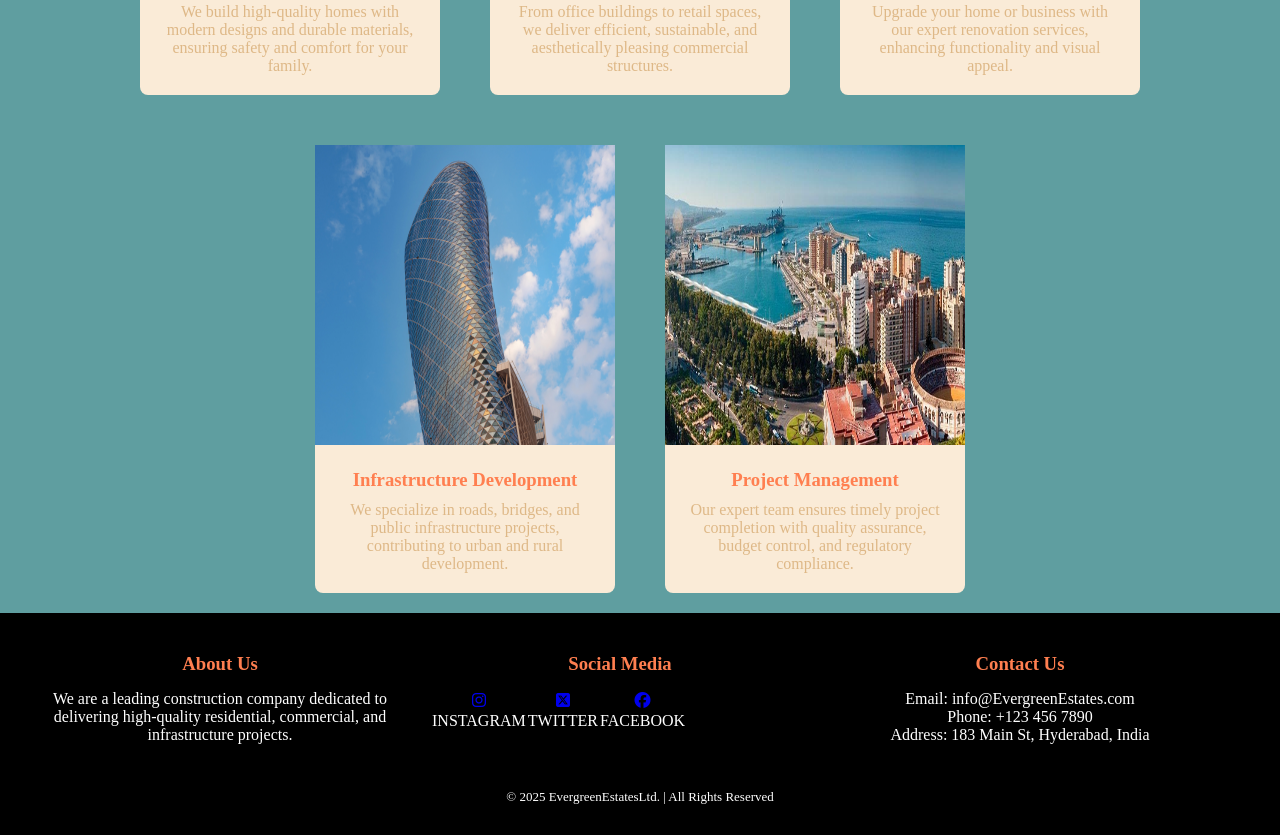
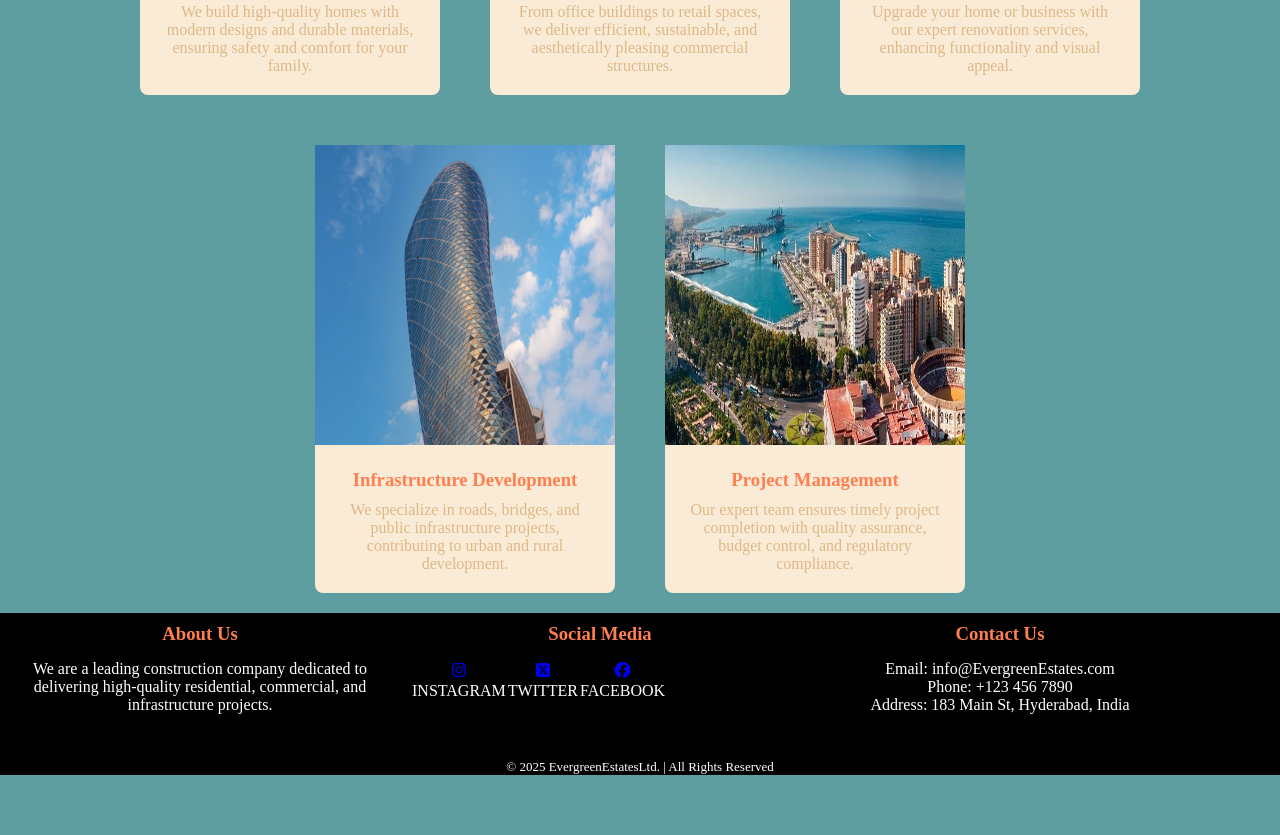
Before and after one commit to Yaswanthkumar6/CCAR2, a plain HTML site: page index.html in a window 1280 px wide. Shown: the part 1220-2055 px from the top of the page. After the commit the page ends 1995 px from the top, so only its background shows below. Drawn offline with Linux system fonts and the light colour scheme.

Commit message:
Update styles.css

```diff
--- a/styles.css
+++ b/styles.css
@@ -131,7 +131,6 @@ main h1{
 footer {
     background-color:black;
     color: white;
-    padding: 30px 20px;
     text-align: center;
 }
 
```
